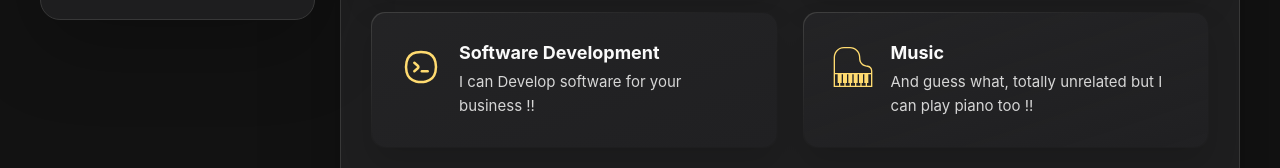
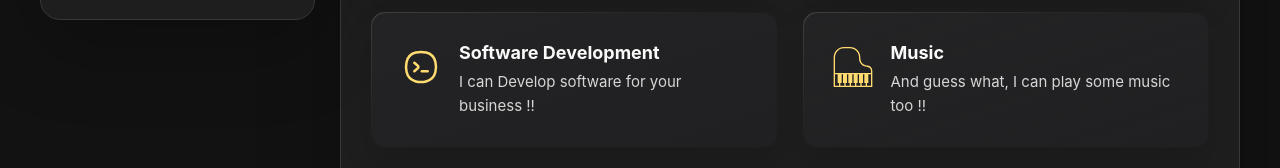
Before and after one commit to hlohaangit/personalPortfolio, a plain HTML site: page index.html in a window 1280 px wide. Shown: the part 703-871 px from the top of the page. Drawn offline with nearby package versions, Linux system fonts and the light colour scheme; a web font is replaced by a local one.

Commit message:
text change

```diff
--- a/index.html
+++ b/index.html
@@ -345,7 +345,7 @@
                   <h4 class="h4 service-item-title">Music</h4>
 
                   <p class="service-item-text">
-                    And guess what, totally unrelated but I can play piano too !!
+                    And guess what, I can play some music too !!
                   </p>
                 </div>
               </div>
```
